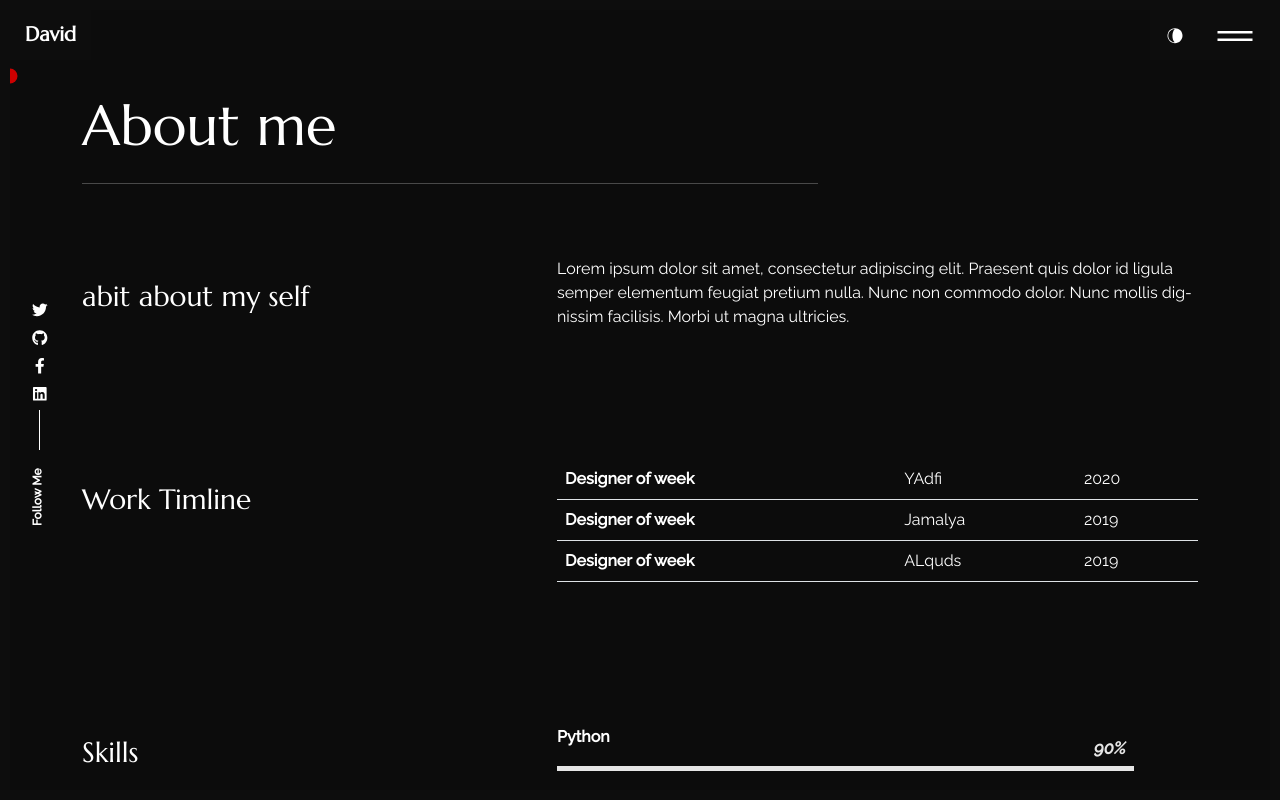
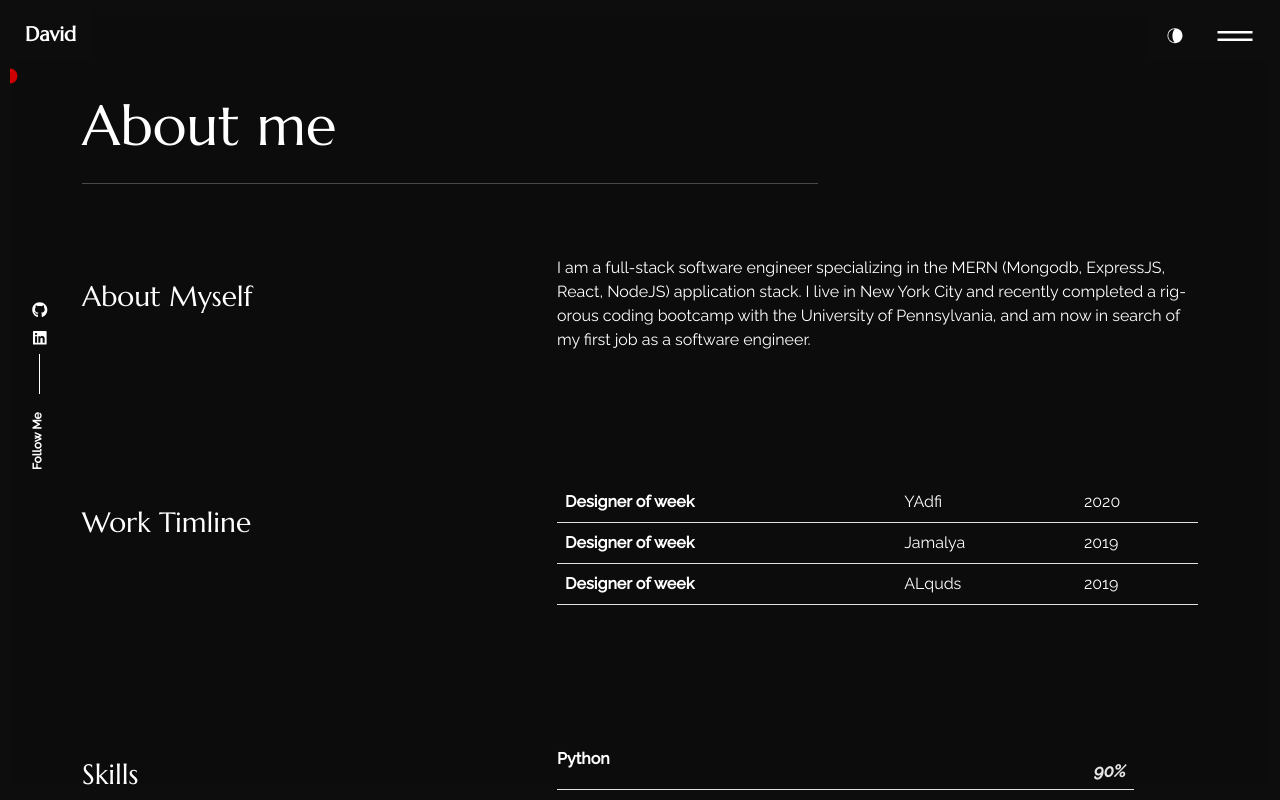
Before and after one commit to dhclarke99/final-portfolio, a React (Create React App) app: page /about in a window 1280 px wide. Shown: the top 800 px of the page. Built offline with nearby package versions, Linux system fonts and the light colour scheme.

Commit message:
added personal description and added github link to each portfolio item

```diff
--- a/src/content_option.js
+++ b/src/content_option.js
@@ -8,7 +8,7 @@ import noteTaker from './assets/images/NoteTaker.png';
 const logotext = "David";
 const meta = {
     title: "David Clarke",
-    description: "I’m David Clarke Software Engineer _ Full stack devloper,currently working in New York City",
+    description: "I’m David Clarke Software Engineer _ Full stack devloper, currently working in New York City",
 };
 
 const introdata = {
@@ -16,15 +16,15 @@ const introdata = {
     animated: {
         first: "I love coding",
         second: "I code cool websites",
-        third: "I develop mobile apps",
+        third: "I develop full-stack apps",
     },
-    description: "Lorem ipsum dolor sit amet, consectetur adipiscing elit. Sed at nisl euismod urna bibendum",
+    description: "Software Engineer - Full-Stack Applications - NYC",
     your_img_url: "https://images.unsplash.com/photo-1514790193030-c89d266d5a9d",
 };
 
 const dataabout = {
-    title: "abit about my self",
-    aboutme: "Lorem ipsum dolor sit amet, consectetur adipiscing elit. Praesent quis dolor id ligula semper elementum feugiat pretium nulla. Nunc non commodo dolor. Nunc mollis dignissim facilisis. Morbi ut magna ultricies.",
+    title: "About Myself",
+    aboutme: "I am a full-stack software engineer specializing in the MERN (Mongodb, ExpressJS, React, NodeJS) application stack. I live in New York City and recently completed a rigorous coding bootcamp with the University of Pennsylvania, and am now in search of my first job as a software engineer. ",
 };
 const worktimeline = [{
     jobtitle: "Designer of week",
@@ -130,9 +130,7 @@ const contactConfig = {
 
 const socialprofils = {
     github: "https://github.com/dhclarke99",
-    facebook: "https://facebook.com",
     linkedin: "https://www.linkedin.com/in/david-clarke-17355a185/",
-    twitter: "https://twitter.com",
 };
 export {
     meta,
--- a/src/pages/portfolio/index.js
+++ b/src/pages/portfolio/index.js
@@ -3,6 +3,8 @@ import "./style.css";
 import { Helmet, HelmetProvider } from "react-helmet-async";
 import { Container, Row, Col } from "react-bootstrap";
 import { dataportfolio, meta } from "../../content_option";
+import {FaGithub} from 'react-icons/fa'
+
 
 export const Portfolio = () => {
   return (
@@ -27,6 +29,7 @@ export const Portfolio = () => {
                 <div className="content">
                   <h3>{data.title}</h3>
                   <a href={data.link}>view project</a>
+                  <a href={data.gitHubLink}><FaGithub /></a>
                 </div>
               </div>
             );
--- a/src/pages/portfolio/style.css
+++ b/src/pages/portfolio/style.css
@@ -71,6 +71,7 @@
     background: var(--bg-color);
     border: solid 1px var(--text-color);
     padding: 4px 8px;
+    margin: 5px;
     text-align: center;
     font-size: 1rem;
 }
```
Also changed, not shown: src/assets/images/me.JPG (added).
